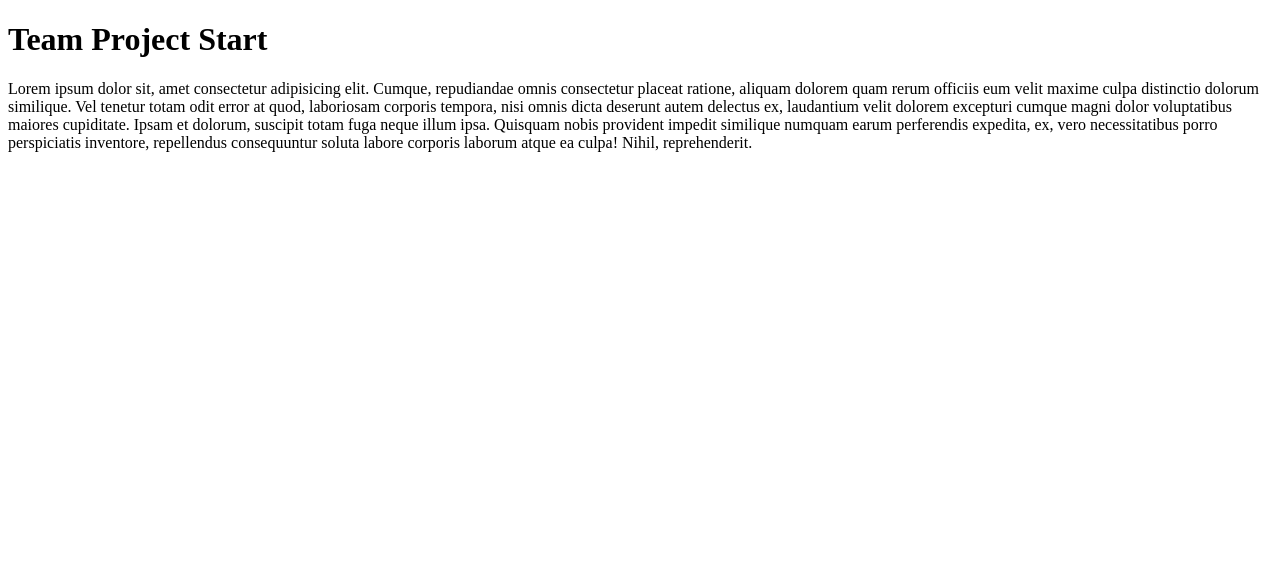
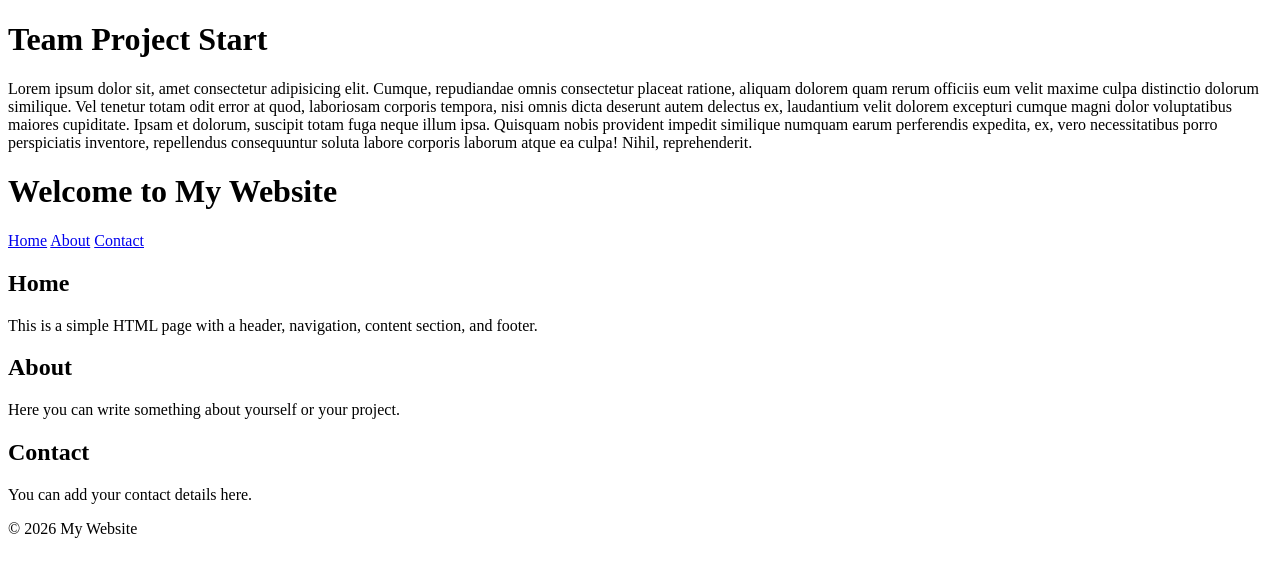
Before and after one commit to sambit3183/teamProject, a plain HTML site: page index.html in a window 1280 px wide. Drawn offline with Linux system fonts and the light colour scheme.

Commit message:
add body

```diff
--- a/index.html
+++ b/index.html
@@ -18,6 +18,37 @@
       numquam earum perferendis expedita, ex, vero necessitatibus porro
       perspiciatis inventore, repellendus consequuntur soluta labore corporis
       laborum atque ea culpa! Nihil, reprehenderit.
+
+
+  <header>
+    <h1>Welcome to My Website</h1>
+  </header>
+
+  <nav>
+    <a href="#home">Home</a>
+    <a href="#about">About</a>
+    <a href="#contact">Contact</a>
+  </nav>
+
+  <section id="home">
+    <h2>Home</h2>
+    <p>This is a simple HTML page with a header, navigation, content section, and footer.</p>
+  </section>
+
+  <section id="about">
+    <h2>About</h2>
+    <p>Here you can write something about yourself or your project.</p>
+  </section>
+
+  <section id="contact">
+    <h2>Contact</h2>
+    <p>You can add your contact details here.</p>
+  </section>
+
+  <footer>
+    <p>&copy; 2026 My Website</p>
+  </footer>
+
     </p>
   </body>
 </html>
```
